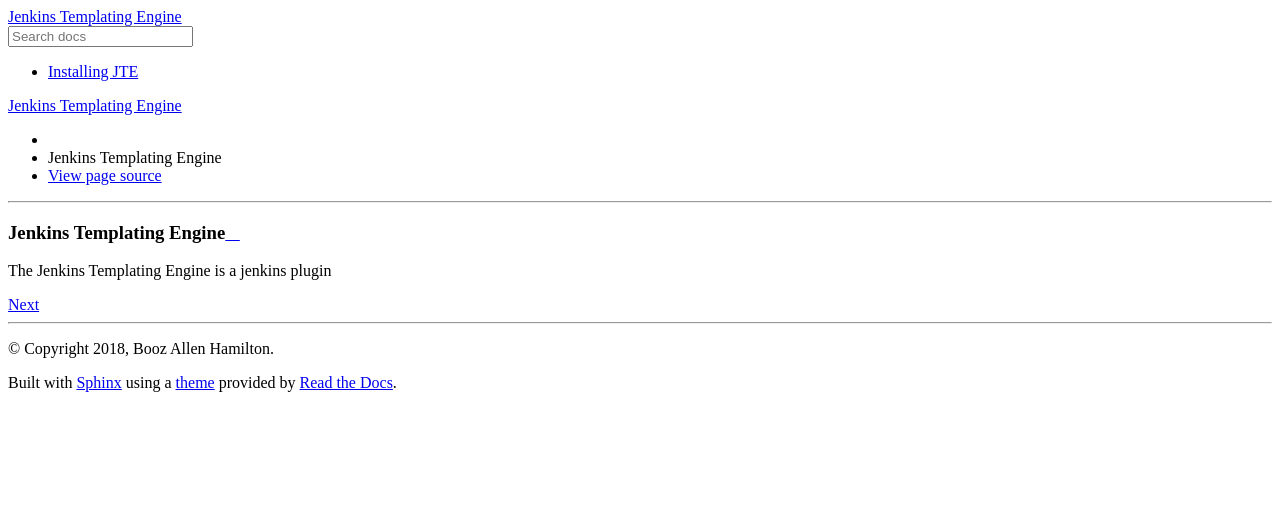
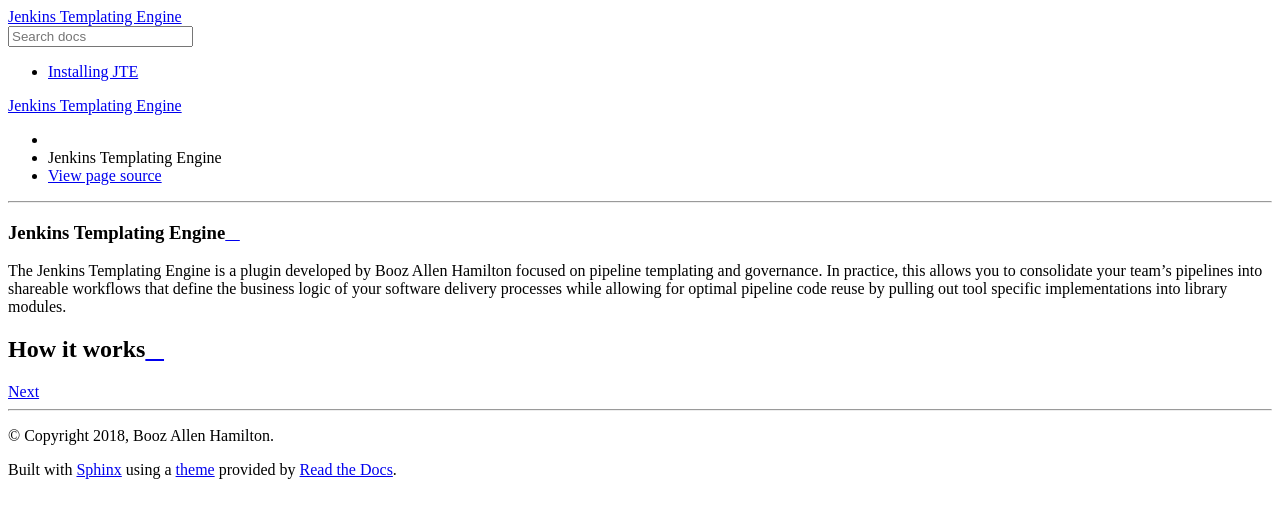
Before and after one commit to boozallen/jenkins-templating-engine, a Sphinx documentation site: the page built from docs/index.rst, in a window 1280 px wide. Shown: the top 518 px of the page. Built offline with Sphinx 7.4.7 and the Read the Docs theme 2.0.0, drawn with Linux system fonts in a browser that asks for light colours.

Commit message:
updating

```diff
--- a/docs/index.rst
+++ b/docs/index.rst
@@ -1,7 +1,14 @@
 Jenkins Templating Engine
 =========================
 
-The Jenkins Templating Engine is a jenkins plugin
+The Jenkins Templating Engine is a plugin developed by Booz Allen Hamilton focused
+on pipeline templating and governance. In practice, this allows you to consolidate
+your team's pipelines into shareable workflows that define the business logic of
+your software delivery processes while allowing for optimal pipeline code reuse by
+pulling out tool specific implementations into library modules.
+
+How it works
+************
 
 .. toctree::
    :hidden:
```
Also changed, not shown: README.rst (+5 -7 lines), 8 other files.
